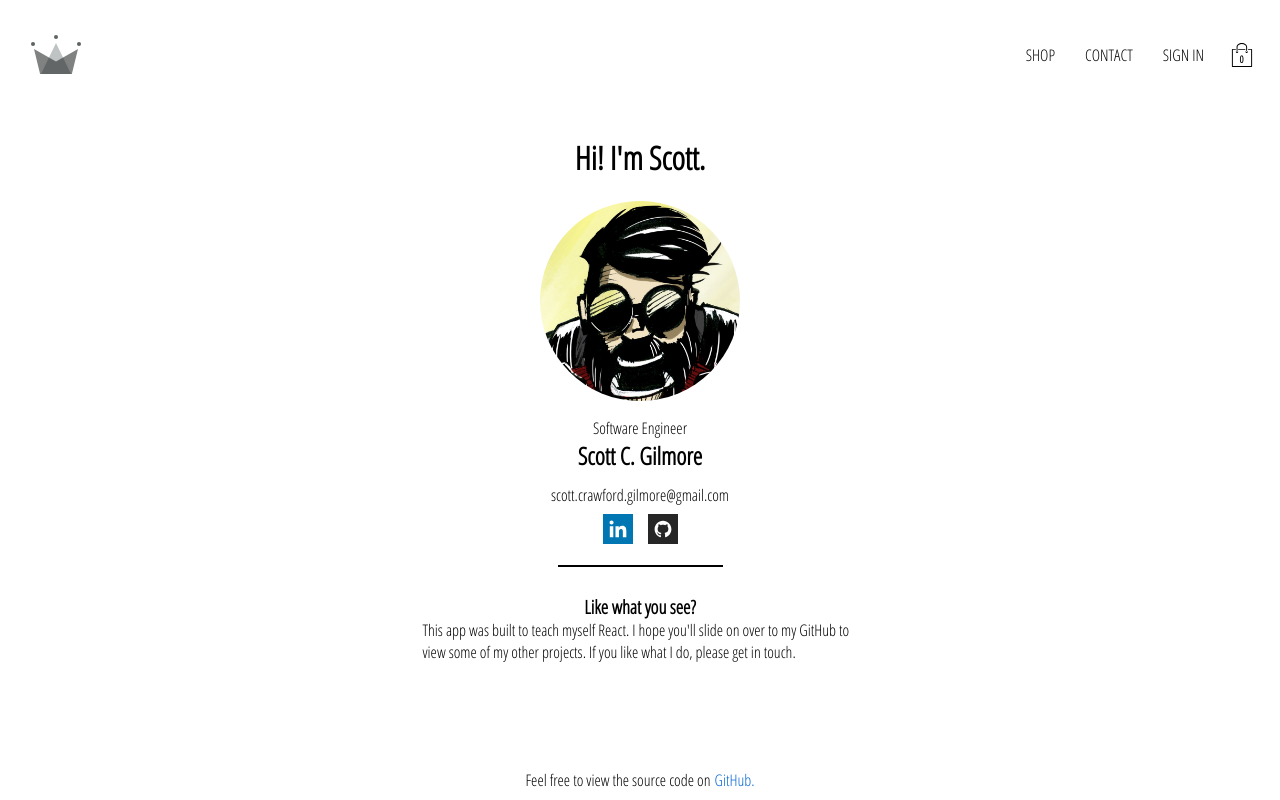
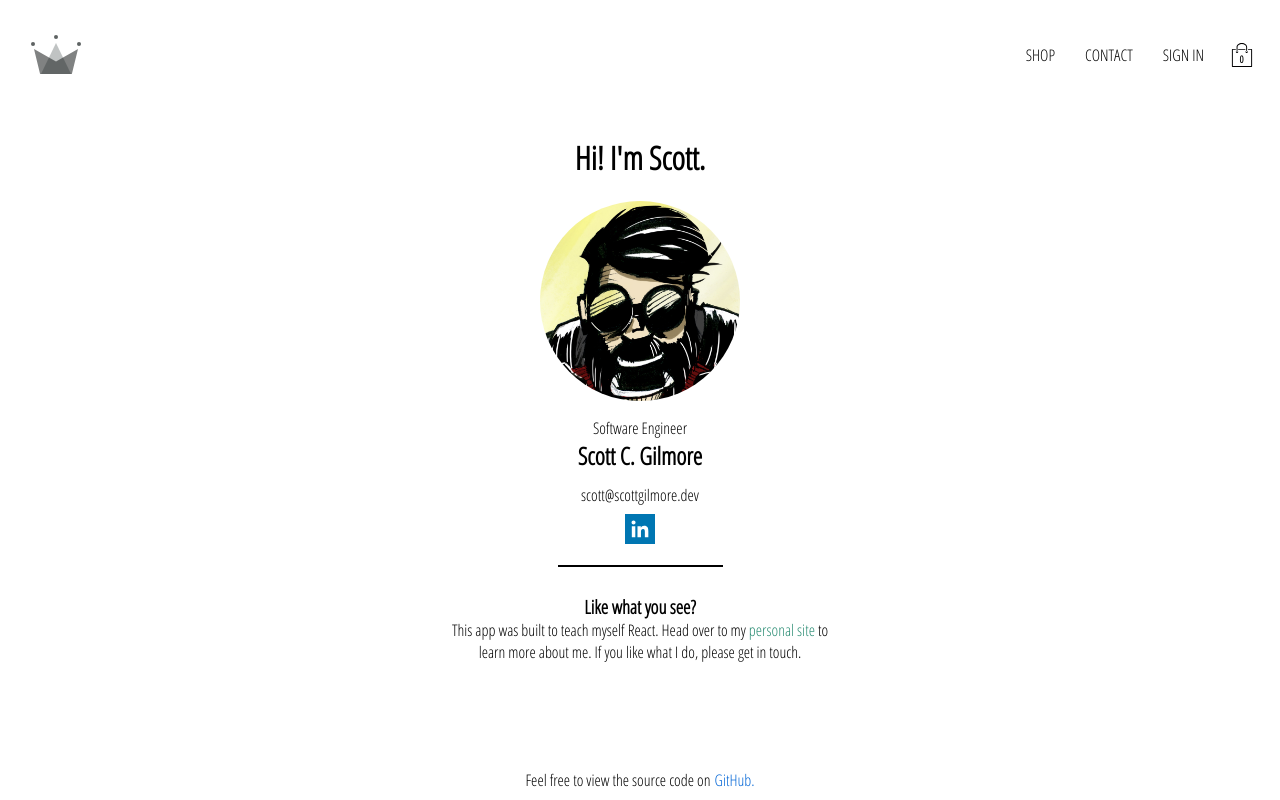
Before and after one commit to scottgilmoredev/e-commerce-react, a React (Create React App) app in the folder client/: page /contact in a window 1280 px wide. Built offline with nearby package versions, Linux system fonts and the light colour scheme; no server answers.

Commit message:
Update contact page - Comment github (for now) - Add link to portfolio site - Add StyledLink component - Alphabetize styles

```diff
--- a/client/src/pages/contact/contact.component.jsx
+++ b/client/src/pages/contact/contact.component.jsx
@@ -16,6 +16,7 @@ import {
     GitHubIcon,
     IconContainer,
     LinkedInIcon,
+    StyledLink,
 } from './contact.styles';
 
 export const ContactPage = () => (
@@ -24,14 +25,14 @@ export const ContactPage = () => (
 
         { /* Avatar */ }
         <AvatarContainer>
-            <Avatar src={ avatar } alt='profile image' />
+            <Avatar src={ avatar } alt='Cartoon superhero rendering of Scott C. Gilmore' />
         </AvatarContainer>
 
         <ContactText>Software Engineer</ContactText>
 
         <ContactHeading>Scott C. Gilmore</ContactHeading>
 
-        <a href="mailto:scott.crawford.gilmore@gmail.com">scott.crawford.gilmore@gmail.com</a>
+        <a href="mailto:scott@scottgilmore.dev">scott@scottgilmore.dev</a>
 
         { /* Social icons */ }
         <IconContainer>
@@ -41,9 +42,9 @@ export const ContactPage = () => (
             </a>
 
             { /* Github */ }
-            <a href='https://github.com/awesomescott'>
+            {/* <a href='https://github.com/scottgilmoredev'>
                 <GitHubIcon />
-            </a>
+            </a> */}
         </IconContainer>
 
         <ContactDivider />
@@ -51,10 +52,13 @@ export const ContactPage = () => (
         <ContactSubtextContainer>
             <ContactSubHeading>Like what you see?</ContactSubHeading>
             <ContactText>
-                {
-                    `This app was built to teach myself React. I hope you'll slide on over to my ` +
-                    `GitHub to view some of my other projects. If you like what I do, please get in touch.`
-                }
+                This app was built to teach myself React. Head over to my
+                {' '}
+                <StyledLink href="https://scottgilmore.dev" target="_blank" rel="noopener noreferrer">
+                    personal site
+                </StyledLink>
+                {' '}
+                to learn more about me. If you like what I do, please get in touch.
             </ContactText>
         </ContactSubtextContainer>
     </ContactPageContainer>
--- a/client/src/pages/contact/contact.styles.jsx
+++ b/client/src/pages/contact/contact.styles.jsx
@@ -4,15 +4,6 @@ import styled from 'styled-components';
 import { ReactComponent as GitHubIconSVG } from '../../assets/Github.svg';
 import { ReactComponent as LinkedInIconSVG } from '../../assets/Linkedin.svg';
 
-export const ContactPageContainer = styled.div`
-    align-items: center;
-    display: flex;
-    flex-direction: column;
-
-    &:nth-child(3) {
-        margin: 1rem 0 0 0;
-    }
-`;
 
 export const AvatarContainer = styled.div`
     border-radius: 50%;
@@ -27,23 +18,61 @@ export const Avatar = styled.img`
     width: 100%;
 `;
 
-export const ContactText = styled.p`
-    margin: 0;
+export const ContactDivider = styled.hr`
+    border: 1px solid black;
+    width: 165px;
+`;
+
+export const ContactHeading = styled.h2`
+    margin: 0 0.5rem 0.75rem 0.5rem;
+`;
+
+export const ContactPageContainer = styled.div`
+    align-items: center;
+    display: flex;
+    flex-direction: column;
+    text-align: center;
 
     &:nth-child(3) {
         margin: 1rem 0 0 0;
     }
 `;
 
-export const ContactHeading = styled.h2`
-    margin: 0 0.5rem 0.75rem 0.5rem;
+export const ContactSubHeading = styled.h3`
+    margin-bottom: 0;
+`;
+
+export const ContactSubtextContainer = styled.div`
+    align-items: center;
+    box-sizing: border-box;
+    display: flex;
+    flex-direction: column;
+    max-width: 435px;
+    padding: 0 1.5rem;
+    width: 100%;
+`;
+
+export const ContactText = styled.p`
+    margin: 0;
+    text-align: center;
+
+    &:nth-child(3) {
+        margin: 1rem 0 0 0;
+    }
+`;
+
+export const GitHubIcon = styled(GitHubIconSVG)`
+    cursor: pointer;
+    height: 30px;
+    width: 30px;
 `;
 
 export const IconContainer = styled.div`
     display: flex;
+    gap: 1rem;
     justify-content: space-between;
     margin: 0.5rem 0;
-    width: 75px;
+    width: auto;
 `;
 
 export const LinkedInIcon = styled(LinkedInIconSVG)`
@@ -52,27 +81,47 @@ export const LinkedInIcon = styled(LinkedInIconSVG)`
     width: 30px;
 `;
 
-export const GitHubIcon = styled(GitHubIconSVG)`
-    cursor: pointer;
-    height: 30px;
-    width: 30px;
-`;
+export const StyledLink = styled.a`
+  color: #2A8C73;
+  text-decoration: none;
+  position: relative;
+  transition: color 0.3s ease, transform 0.3s ease;
+  display: inline-block;
 
-export const ContactDivider = styled.hr`
-    border: 1px solid black;
-    width: 165px;
-`;
+  &:hover,
+  &:focus {
+    color: #1E6B57;
+    transform: scale(1.05);
+  }
 
-export const ContactSubtextContainer = styled.div`
-    align-items: center;
-    display: flex;
-    flex-direction: column;
-    max-width: 435px;
-    width: 80%;
-`;
+  &:active {
+    color: #155443;
+  }
 
-export const ContactSubHeading = styled.h3`
-    margin-bottom: 0;
+  &:focus {
+    outline: none;
+    box-shadow: 0 0 0 2px #73BDA8;
+    border-radius: 2px;
+  }
+
+  &::after {
+    content: '';
+    position: absolute;
+    width: 100%;
+    height: 2px;
+    bottom: -2px;
+    left: 0;
+    background-color: #2A8C73;
+    visibility: hidden;
+    transform: scaleX(0);
+    transition: all 0.3s ease-in-out;
+  }
+
+  &:hover::after,
+  &:focus::after {
+    visibility: visible;
+    transform: scaleX(1);
+  }
 `;
 
 // Display names.
@@ -87,3 +136,4 @@ ContactText.displayName = 'ContactText';
 GitHubIcon.displayName = 'GitHubIcon';
 IconContainer.displayName = 'IconContainer';
 LinkedInIcon.displayName = 'LinkedInIcon';
+StyledLink.displayName = 'StyledLink';
```
